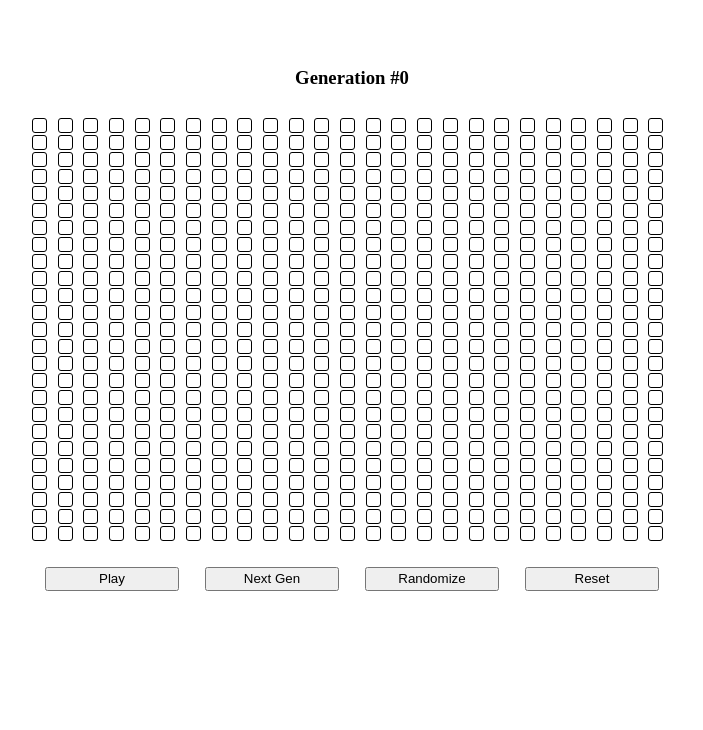
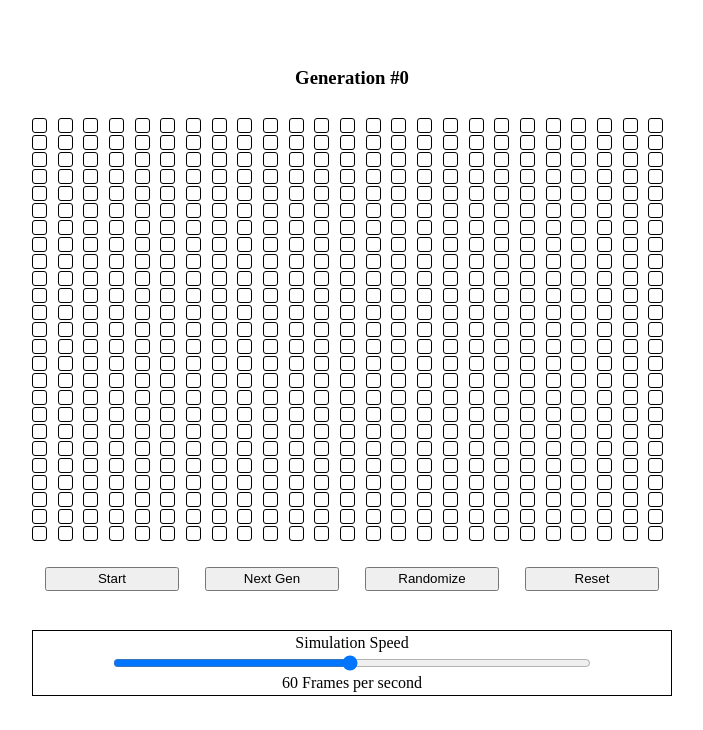
Before and after one commit to jessemarek/CS-build-week, a React (Create React App) app: page / in a window 1280 px wide. Shown: the top 730 px of the page, without its empty margins (288-991 px from the left). Built offline with nearby package versions, Linux system fonts and the light colour scheme.

Commit message:
updated comments in App.js. Added range slider input to control simulation speed

```diff
--- a/src/App.js
+++ b/src/App.js
@@ -4,47 +4,66 @@ import { makeGrid, fillGrid, randInitCells, lifecycle } from './game-logic/funct
 import CellBtn from './components/CellBtn'
 
 function App() {
+  // init variables
   let numCols = 25
   let numRows = 25
 
   const initGrid = makeGrid(numCols, numRows)
   fillGrid(initGrid)
 
+  // STATE **********************************************************************************************************************
   const [grid, setGrid] = useState(initGrid)
   const [gameIsRunning, setGameIsRunning] = useState(false)
   const [genNum, setGenNum] = useState(0)
+  const [gameSpeed, setGameSpeed] = useState(60)
 
+  // REFS ***********************************************************************************************************************
   const runningRef = useRef(gameIsRunning)
   runningRef.current = gameIsRunning
 
+  const speedRef = useRef(gameSpeed)
+  speedRef.current = gameSpeed
+
+  // CALLBACKS ******************************************************************************************************************
   const runSimulation = useCallback(() => {
+    // if the stop button is clicked break out of the loop
     if (!runningRef.current) {
       return
     }
-
+    // update the generation number
     setGenNum(g => g + 1)
+    // advance the lifecycle
     setGrid(g => lifecycle(g))
 
-    setTimeout(runSimulation, 16.67)
+    // run the simulation at the speed specififed
+    setTimeout(runSimulation, (1000 / speedRef.current))
 
   }, [])
 
+  // starts the simulation until the stop button is clicked
   const clickPlay = e => {
     e.preventDefault()
 
+    // toggle to state to the opposite when start button is clicked
     setGameIsRunning(!gameIsRunning)
+
+    // set the ref to true to prevent race case of new render beating the update of the state
     if (!gameIsRunning) {
       runningRef.current = true
+
+      // start the simulation loop
       runSimulation()
     }
   }
 
+  // Fills the grid with a random selection of alive cells
   const clickRandom = e => {
     e.preventDefault()
 
     setGrid(randInitCells(grid))
   }
 
+  // Advances the game window to the next generation
   const clickNextGen = e => {
     e.preventDefault()
 
@@ -52,12 +71,22 @@ function App() {
     setGenNum(genNum + 1)
   }
 
+  // Clears the game window and resets the generation number
   const resetGame = e => {
     e.preventDefault()
 
     setGenNum(0)
     setGrid(initGrid)
   }
+
+  // Adjusts simulation render speed (frame rate)
+  const sliderChange = e => {
+    e.preventDefault()
+
+    setGameSpeed(e.target.value)
+  }
+
+  // ****************************************************************************************************************************
 
   return (
     <div className="App">
@@ -80,10 +109,16 @@ function App() {
           }
         </div>
         <div className="game-btns">
-          <button onClick={clickPlay}>{gameIsRunning ? 'Pause' : 'Play'}</button>
+          <button onClick={clickPlay}>{gameIsRunning ? 'Stop' : 'Start'}</button>
           <button disabled={gameIsRunning} onClick={clickNextGen}>Next Gen</button>
           <button disabled={gameIsRunning} onClick={clickRandom}>Randomize</button>
           <button disabled={gameIsRunning} onClick={resetGame}>Reset</button>
+        </div>
+        <div className="speed-ctrl">
+          <label>Simulation Speed
+            <input type="range" min="1" max="120" value={gameSpeed} onChange={sliderChange} />
+            <p>{`${gameSpeed} Frames per second`}</p>
+          </label>
         </div>
       </div>
     </div>
--- a/src/index.css
+++ b/src/index.css
@@ -36,3 +36,20 @@ button {
     margin: 0 2%;
     cursor: pointer;
 }
+
+.speed-ctrl {
+    width: 50%;
+    margin: 3% auto;
+}
+
+.speed-ctrl label {
+    display: block;
+    text-align: center;
+    border: 1px solid;
+}
+
+.speed-ctrl input {
+    display: block;
+    width: 75%;
+    margin: 0 auto;
+}
```
